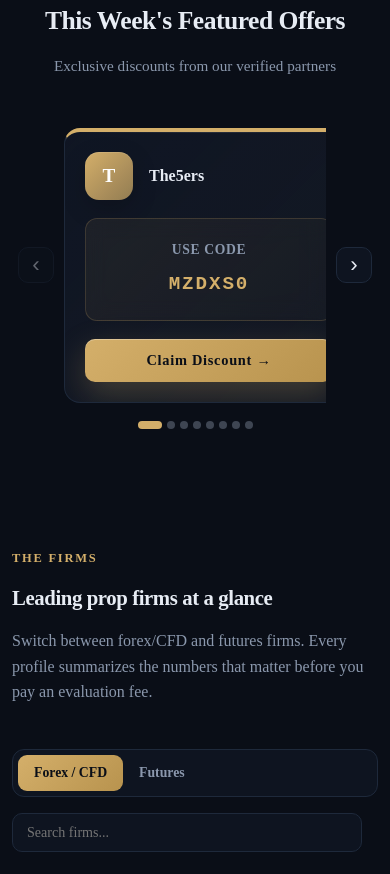
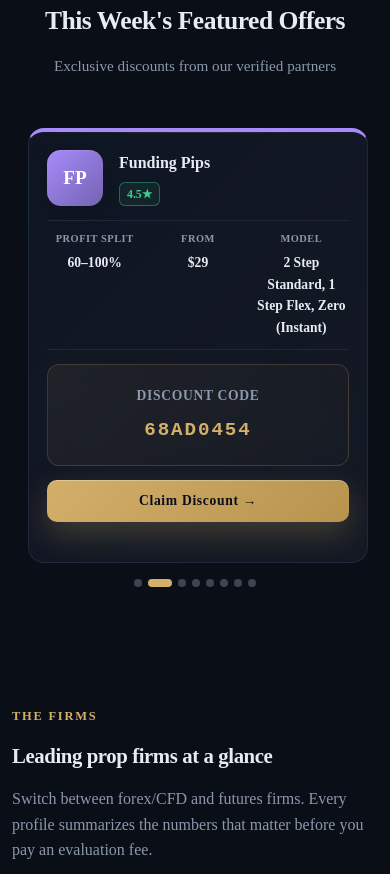
Before and after one commit to iampatilkishor/propfundsy, a Next.js app: page / in a window 390 px wide. Shown: the part 1160-2034 px from the top of the page. Built offline with nearby package versions, Linux system fonts and the light colour scheme.

Commit message:
Improve the carousels

```diff
--- a/app/globals.css
+++ b/app/globals.css
@@ -124,7 +124,6 @@
   padding: 0 8px;
 }
 
-
 /* Carousel Grid */
 .offers-grid {
   display: flex;
@@ -132,12 +131,11 @@
   overflow: hidden;
   overflow-x: auto;
   scroll-behavior: smooth;
-  /* Hide all scrollbars */
   -ms-overflow-style: none;
   scrollbar-width: none;
 }
 
-/* Hide scrollbar (webkit browsers) */
+/* Hide scrollbar */
 .offers-grid::-webkit-scrollbar {
   display: none;
 }
@@ -215,15 +213,15 @@
   border: 1px solid var(--border);
   border-top: 4px solid;
   border-radius: 16px;
-  padding: 32px;
+  padding: 28px;
   display: flex;
   flex-direction: column;
-  gap: 24px;
+  gap: 20px;
   transition: transform .3s ease-out;
   position: relative;
   overflow: hidden;
   flex-shrink: 0;
-  width: 320px;
+  width: 420px;
   transform: scale(0.9);
 }
 
@@ -232,15 +230,23 @@
   transform: scale(1);
 }
 
-
 .offer-card::before { content: ''; position: absolute; top: 0; left: 0; right: 0; height: 1px; background: linear-gradient(90deg, transparent, rgba(255,255,255,.1), transparent); }
 
 .offer-card:hover { transform: translateY(-8px); border-color: var(--gold); box-shadow: 0 20px 50px rgba(212,175,106,.15), 0 0 1px rgba(212,175,106,.5); }
 
+
 /* Firm Header */
-.offer-firm { display: flex; align-items: center; gap: 16px; }
-.offer-logo { width: 64px; height: 64px; border-radius: 14px; display: flex; align-items: center; justify-content: center; font-weight: 800; font-size: 1.6rem; color: #fff; box-shadow: 0 8px 24px rgba(0,0,0,.2), inset 0 1px 0 rgba(255,255,255,.1); flex-shrink: 0; }
-.offer-name { font-size: 1.3rem; font-weight: 700; }
+.offer-firm { display: flex; align-items: flex-start; gap: 16px; }
+.offer-logo { width: 72px; height: 72px; border-radius: 14px; display: flex; align-items: center; justify-content: center; font-weight: 800; font-size: 1.8rem; color: #fff; box-shadow: 0 8px 24px rgba(0,0,0,.2), inset 0 1px 0 rgba(255,255,255,.1); flex-shrink: 0; }
+.offer-details { display: flex; flex-direction: column; gap: 6px; flex: 1; }
+.offer-name { font-size: 1.3rem; font-weight: 700; margin: 0; }
+.offer-trust { font-size: .9rem; }
+
+/* Offer Info */
+.offer-info { display: grid; grid-template-columns: repeat(3, 1fr); gap: 12px; padding: 16px 0; border-top: 1px solid var(--border); border-bottom: 1px solid var(--border); }
+.info-item { display: flex; flex-direction: column; gap: 4px; text-align: center; }
+.info-label { font-size: .75rem; color: var(--muted); font-weight: 600; text-transform: uppercase; letter-spacing: .05em; }
+.info-value { font-size: .95rem; font-weight: 700; color: var(--text); }
 
 /* Promo Code Box */
 .offer-promo { background: linear-gradient(135deg, rgba(212,175,106,.08) 0%, rgba(212,175,106,.02) 100%); border: 1px solid rgba(212,175,106,.2); border-radius: 12px; padding: 20px; text-align: center; backdrop-filter: blur(10px); }
@@ -262,19 +268,21 @@
   .carousel-wrapper { gap: 12px; padding: 0 4px; }
   .carousel-arrow { width: 40px; height: 40px; font-size: 1.5rem; }
   .offers-grid { gap: 16px; }
-  .offer-card { width: 290px; }
+  .offer-card {
+    padding: 20px;
+    gap: 16px;
+    width: 340px;
+    min-width: 340px;
+    max-width: 340px;
+  }
+  .offer-logo { width: 60px; height: 60px; font-size: 1.4rem; }
+  .offer-name { font-size: 1.1rem; }
+  .offer-info { gap: 10px; padding: 12px 0; }
+  .info-label { font-size: .7rem; }
+  .info-value { font-size: .9rem; }
+  .promo-code { font-size: 1.3rem; }
+  .offer-link { padding: 10px 20px; font-size: .9rem; }
   .carousel-dots { margin-top: 20px; gap: 6px; }
-  .offer-card {
-    padding: 24px;
-    gap: 18px;
-    min-width: 290px;
-    width: 290px;
-    max-width: 290px;
-  }
-  .offer-logo { width: 56px; height: 56px; font-size: 1.4rem; }
-  .offer-name { font-size: 1.1rem; }
-  .promo-code { font-size: 1.4rem; }
-  .offer-link { padding: 12px 24px; font-size: .95rem; }
 }
 
 /* ---------- FIRM COMPARISON ---------- */
@@ -868,15 +876,18 @@
   .filters select { width: 100%; }
 
   /* Carousel - Mobile */
-  .carousel-wrapper { gap: 10px; padding: 0 2px; }
-  .carousel-arrow { width: 36px; height: 36px; font-size: 1.4rem; }
+  .carousel-wrapper { gap: 0; padding: 0; }
+  .carousel-arrow { display: none; }
   .offers-grid { gap: 12px; }
-  .offer-card { width: 270px; padding: 20px; }
-  .carousel-dots { margin-top: 18px; gap: 5px; }
-  .offer-logo { width: 48px; height: 48px; font-size: 1.2rem; }
+  .offer-card { width: 100%; max-width: 320px; padding: 18px; gap: 14px; }
+  .offer-logo { width: 56px; height: 56px; font-size: 1.2rem; }
   .offer-name { font-size: 1rem; }
+  .offer-info { gap: 8px; padding: 10px 0; }
+  .info-label { font-size: .65rem; }
+  .info-value { font-size: .85rem; }
   .promo-code { font-size: 1.2rem; }
-  .offer-link { padding: 10px 20px; font-size: .9rem; }
+  .offer-link { padding: 10px 18px; font-size: .85rem; }
+  .carousel-dots { margin-top: 16px; gap: 6px; }
 
   /* Grid */
   .grid { grid-template-columns: 1fr; gap: 16px; }
--- a/components/PromoHero.tsx
+++ b/components/PromoHero.tsx
@@ -1,7 +1,9 @@
 "use client";
 
-import { useMemo, useState, useRef } from "react";
+import { useMemo, useState, useRef, useEffect } from "react";
+import { motion } from "framer-motion";
 import { FIRMS, firmLink, initials } from "@/lib/data";
+import { TrustCell } from "@/components/PlanTable";
 
 export default function PromoHero() {
   const promos = useMemo(
@@ -10,13 +12,50 @@
   );
 
   const [currentIndex, setCurrentIndex] = useState(0);
+  const [isHovering, setIsHovering] = useState(false);
   const scrollContainerRef = useRef<HTMLDivElement>(null);
+  const autoScrollRef = useRef<NodeJS.Timeout>();
 
   if (promos.length === 0) return null;
 
-  const cardWidth = 320; // Desktop card width in pixels
-  const gapWidth = 20; // Gap between cards
+  const cardWidth = 320;
+  const gapWidth = 20;
   const cardWithGap = cardWidth + gapWidth;
+
+  // Auto-scroll every 5 seconds (unless hovering)
+  useEffect(() => {
+    if (isHovering) return;
+
+    autoScrollRef.current = setInterval(() => {
+      setCurrentIndex((prev) => {
+        const next = prev + 1;
+        const newIndex = next >= promos.length ? 0 : next;
+        scrollToCard(newIndex);
+        return newIndex;
+      });
+    }, 5000);
+
+    return () => clearInterval(autoScrollRef.current);
+  }, [isHovering, promos.length]);
+
+  const scrollToCard = (index: number) => {
+    if (scrollContainerRef.current) {
+      const scrollPosition = index * cardWithGap;
+      scrollContainerRef.current.scrollTo({
+        left: scrollPosition,
+        behavior: "smooth",
+      });
+    }
+  };
+
+  const handleScroll = () => {
+    if (scrollContainerRef.current) {
+      const scrollLeft = scrollContainerRef.current.scrollLeft;
+      const index = Math.round(scrollLeft / cardWithGap);
+      const clampedIndex = Math.min(index, promos.length - 1);
+      setCurrentIndex(clampedIndex);
+    }
+  };
 
   const handlePrev = () => {
     const newIndex = Math.max(0, currentIndex - 1);
@@ -30,16 +69,6 @@
     scrollToCard(newIndex);
   };
 
-  const scrollToCard = (index: number) => {
-    if (scrollContainerRef.current) {
-      const scrollPosition = index * cardWithGap;
-      scrollContainerRef.current.scrollTo({
-        left: scrollPosition,
-        behavior: "smooth",
-      });
-    }
-  };
-
   const goToCard = (index: number) => {
     setCurrentIndex(index);
     scrollToCard(index);
@@ -51,64 +80,117 @@
   return (
     <section className="featured-offers">
       <div className="offers-container">
-        <div className="offers-header">
+        <motion.div
+          className="offers-header"
+          initial={{ opacity: 0, y: 20 }}
+          whileInView={{ opacity: 1, y: 0 }}
+          transition={{ duration: 0.6 }}
+          viewport={{ once: true }}
+        >
           <h2>This Week's Featured Offers</h2>
           <p>Exclusive discounts from our verified partners</p>
-        </div>
+        </motion.div>
 
-        <div className="carousel-wrapper">
-          <button
+        <div
+          className="carousel-wrapper"
+          onMouseEnter={() => setIsHovering(true)}
+          onMouseLeave={() => setIsHovering(false)}
+        >
+          <motion.button
             className="carousel-arrow carousel-arrow-prev"
             onClick={handlePrev}
             disabled={!canGoPrev}
             aria-label="Previous offer"
+            whileHover={{ scale: 1.1 }}
+            whileTap={{ scale: 0.95 }}
           >
             ‹
-          </button>
+          </motion.button>
 
-          <div className="offers-grid" ref={scrollContainerRef}>
+          <div className="offers-grid" ref={scrollContainerRef} onScroll={handleScroll}>
             {promos.map((f, index) => (
-              <div key={f.id} className={`offer-card ${index === currentIndex ? 'active' : ''}`} style={{ borderTopColor: f.color }}>
+              <motion.div
+                key={f.id}
+                className={`offer-card ${index === currentIndex ? "active" : ""}`}
+                initial={{ opacity: 0 }}
+                whileInView={{ opacity: 1 }}
+                transition={{ duration: 0.3 }}
+                viewport={{ once: true }}
+                style={{ borderTopColor: f.color }}
+              >
                 <div className="offer-firm">
                   <div className="offer-logo" style={{ background: `linear-gradient(135deg, ${f.color}, ${f.color}aa)` }}>
                     {initials(f.name)}
                   </div>
-                  <div className="offer-name">{f.name}</div>
+                  <div className="offer-details">
+                    <div className="offer-name">{f.name}</div>
+                    <div className="offer-trust"><TrustCell f={f} /></div>
+                  </div>
+                </div>
+
+                <div className="offer-info">
+                  <div className="info-item">
+                    <span className="info-label">Profit Split</span>
+                    <span className="info-value">{f.split}</span>
+                  </div>
+                  <div className="info-item">
+                    <span className="info-label">From</span>
+                    <span className="info-value">{f.from}</span>
+                  </div>
+                  <div className="info-item">
+                    <span className="info-label">Model</span>
+                    <span className="info-value">{f.model}</span>
+                  </div>
                 </div>
 
                 <div className="offer-promo">
-                  <div className="promo-label">Use code</div>
+                  <div className="promo-label">Discount Code</div>
                   <div className="promo-code">{f.discountCode}</div>
                 </div>
 
-                <a className="offer-link" href={firmLink(f)} target="_blank" rel="sponsored nofollow noopener">
+                <motion.a
+                  className="offer-link"
+                  href={firmLink(f)}
+                  target="_blank"
+                  rel="sponsored nofollow noopener"
+                  whileHover={{ y: -2 }}
+                  whileTap={{ scale: 0.98 }}
+                >
                   Claim Discount →
-                </a>
-              </div>
+                </motion.a>
+              </motion.div>
             ))}
           </div>
 
-          <button
+          <motion.button
             className="carousel-arrow carousel-arrow-next"
             onClick={handleNext}
             disabled={!canGoNext}
             aria-label="Next offer"
+            whileHover={{ scale: 1.1 }}
+            whileTap={{ scale: 0.95 }}
           >
             ›
-          </button>
+          </motion.button>
         </div>
 
-        <div className="carousel-dots">
+        <motion.div
+          className="carousel-dots"
+          initial={{ opacity: 0 }}
+          animate={{ opacity: 1 }}
+          transition={{ delay: 0.2 }}
+        >
           {promos.map((_, index) => (
-            <button
+            <motion.button
               key={index}
               className={`carousel-dot ${index === currentIndex ? "active" : ""}`}
               onClick={() => goToCard(index)}
               aria-label={`Go to offer ${index + 1}`}
-              aria-current={index === currentIndex}
+              whileHover={{ scale: 1.2 }}
+              whileTap={{ scale: 0.9 }}
             />
           ))}
-        </div>
+        </motion.div>
       </div>
     </section>
   );
--- a/package.json
+++ b/package.json
@@ -12,6 +12,7 @@
   "dependencies": {
     "@vercel/analytics": "^1.4.0",
     "@vercel/speed-insights": "^2.0.0",
+    "framer-motion": "^13.1.0",
     "gray-matter": "^4.0.3",
     "marked": "^15.0.0",
     "next": "^15.3.0",
```
Also changed, not shown: 1 other file (tests, documents, lock files or other folders).
